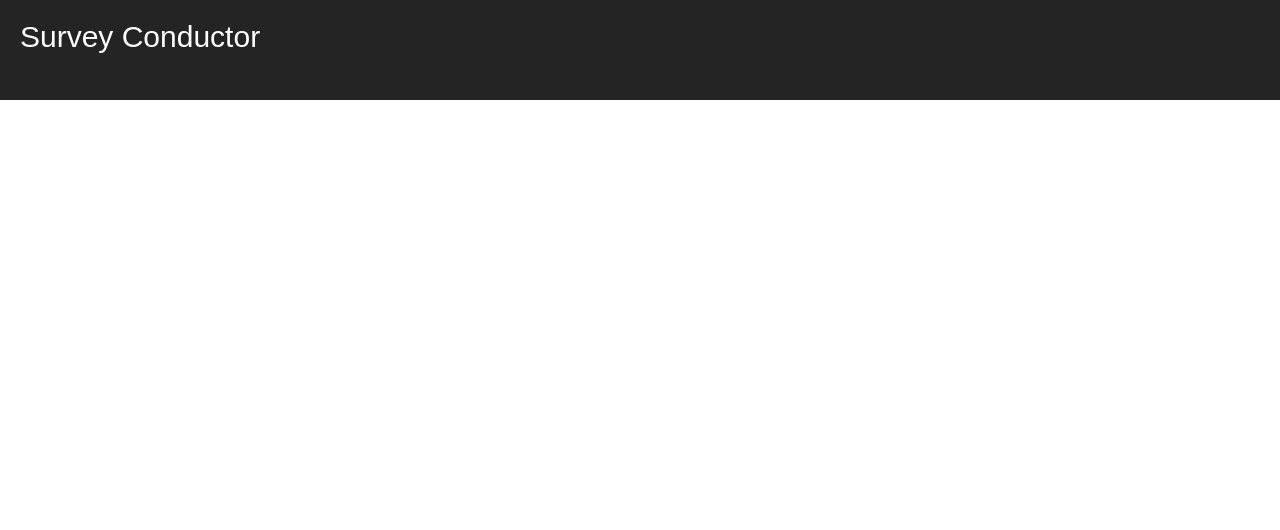
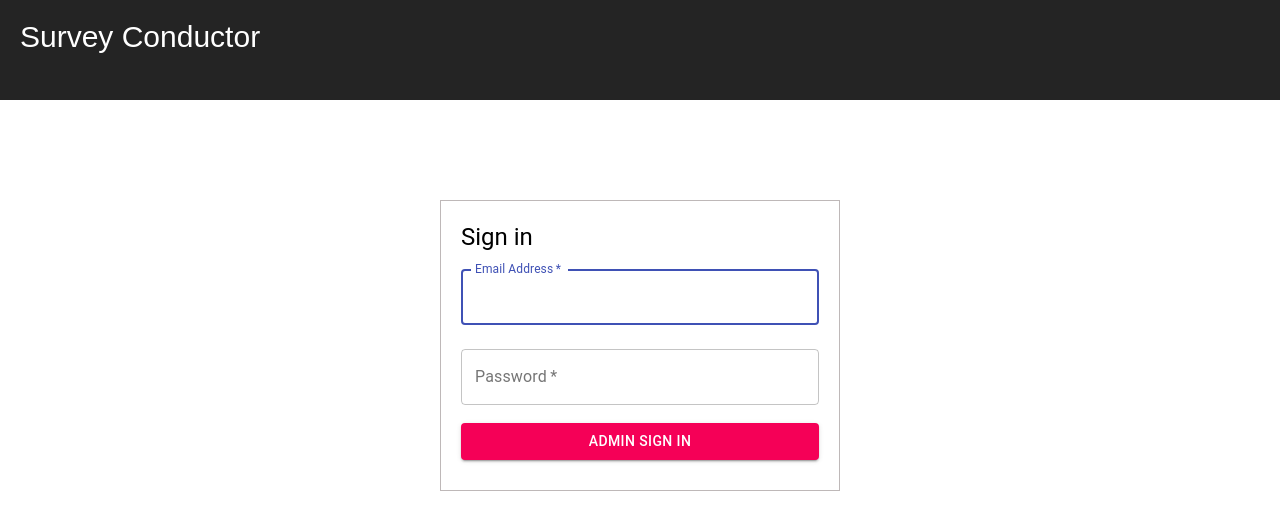
Before and after one commit to SREEHARI2020/survey-app, a React (Create React App) app: page /admin in a window 1280 px wide. Shown: the top 530 px of the page. Built offline with nearby package versions, Linux system fonts and the light colour scheme.

Commit message:
admin-login

```diff
--- a/src/App.js
+++ b/src/App.js
@@ -5,6 +5,7 @@ import {useState} from 'react';
 import Login from './components/Login';
 import Home from './components/Home';
 import Navbar from './components/Navbar';
+import Admin from './admin/Admin';
 
 function App() {
   const [user,setUser]=useState('');
@@ -24,6 +25,8 @@ function App() {
       </Route>
 
       <Route exact path='/home'><Home items={items} checkUser={checkUser}/></Route>
+
+      <Route exact path='/admin'><Admin/></Route>
       </Switch>
 
     </div>
--- /dev/null
+++ b/src/admin/Admin.js
@@ -0,0 +1,38 @@
+import React,{useState} from 'react';
+import { Button, TextField, Typography } from '@material-ui/core';
+import AdminPage from './AdminPage';
+import AdminLogin from './AdminLogin';
+
+const Admin = () => {
+
+    const adminUser={
+        email:"admin@gmail.com",
+        password:"admin"
+    }
+    const [admin,setAdmin]=useState("");
+  const [adminpass, setAdminpass] = useState('');
+  const [error,setError]=useState("");
+
+  const handleLogin=(adm,pass)=>{
+    if(adm===adminUser.email && pass===adminUser.password){
+        setAdmin(adm);
+        setAdminpass(pass);
+    }
+    else{
+        setError("You are not authorised to login")
+    }
+  }
+
+    return (
+      <div className="Admin-container">
+       {admin!=""? <AdminPage/>:
+       <AdminLogin handleLogin={handleLogin} error={error}
+
+
+
+       />}
+        </div>
+    )
+}
+
+export default Admin
--- /dev/null
+++ b/src/admin/AdminLogin.css
@@ -0,0 +1,3 @@
+.Forms-container-error {
+  color: red;
+}
--- /dev/null
+++ b/src/admin/AdminLogin.js
@@ -0,0 +1,69 @@
+import React,{useState} from 'react';
+import { Button, TextField, Typography } from '@material-ui/core';
+import './AdminLogin.css'
+
+const AdminLogin = ({handleLogin,error,
+  } ) => {
+
+  const [adm, setAdm] = useState('')
+  const [pass, setPass] = useState('')
+
+  const handleSubmit=()=>{
+
+    handleLogin(adm,pass);
+  }
+
+    return (
+
+              <div className="Forms-container">
+
+         <Typography component="h1" variant="h5">
+          Sign in
+        </Typography>
+        {error?<div className="Forms-container-error">{error}</div>:""}
+        <form  >
+          <TextField
+            variant="outlined"
+            margin="normal"
+            required
+            fullWidth
+            id="email"
+            label="Email Address"
+            name="email"
+            onChange={(e)=>setAdm(e.target.value)}
+             value={adm}
+            autoComplete="email"
+            autoFocus
+          />
+          <TextField
+            variant="outlined"
+            margin="normal"
+            required
+            fullWidth
+            name="password"
+            label="Password"
+            type="password"
+            id="password"
+            onChange={(e)=>setPass(e.target.value)}
+            value={pass}
+            autoComplete="current-password"
+          />
+
+          <Button
+
+
+         onClick={handleSubmit}
+            fullWidth
+            variant="contained"
+            color="secondary"
+
+          >
+            Admin Sign In
+          </Button>
+          </form>
+        </div>
+
+    )
+}
+
+export default AdminLogin
--- /dev/null
+++ b/src/admin/AdminPage.js
@@ -0,0 +1,11 @@
+import React from 'react'
+
+const AdminPage = () => {
+    return (
+        <div>
+            Welcome admin
+        </div>
+    )
+}
+
+export default AdminPage
--- a/src/components/Login.css
+++ b/src/components/Login.css
@@ -5,3 +5,8 @@
   padding: 20px;
   border: 1px solid rgb(190, 184, 184);
 }
+/* Material-ui button */
+button {
+  margin-top: 10px !important;
+  margin-bottom: 10px !important;
+}
--- a/src/components/Login.js
+++ b/src/components/Login.js
@@ -1,8 +1,9 @@
+
 import { Button, TextField, Typography } from '@material-ui/core';
 import React,{useState,useEffect} from 'react'
 import './Login.css'
 import firebase from '../firebase';
-import {useHistory} from 'react-router-dom';
+import {useHistory,Link} from 'react-router-dom';
 
 const Login = ( {user,setUser,password,setPassword,item,setItems,setCheckUser}) => {
 
@@ -86,7 +87,7 @@ const Login = ( {user,setUser,password,setPassword,item,setItems,setCheckUser})
             Sign In
           </Button> </form>
 
-
+          <Link to="/admin">Admin Login</Link>
 
         </div>
     )
```
